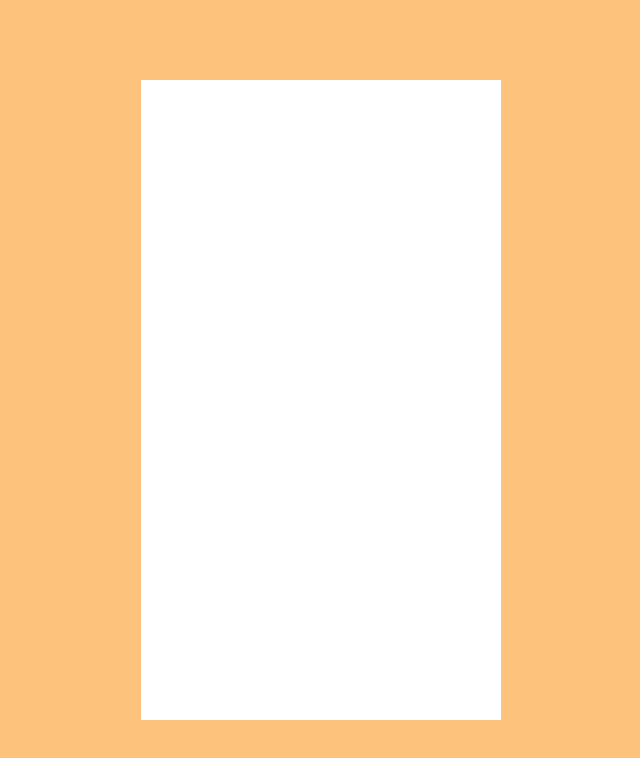
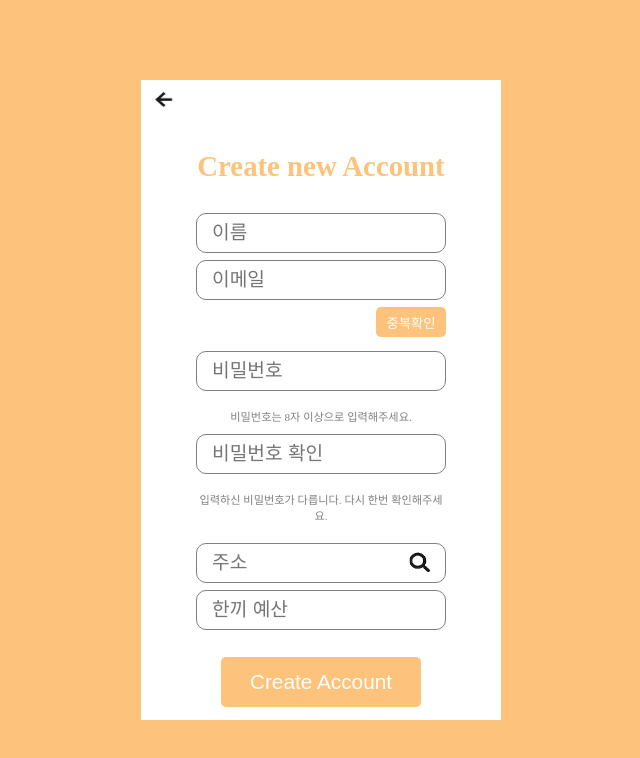
Before and after one commit to codestates/fooding-bot-client, a React (Create React App) app in the folder fooding-bot-app/: page / in a window 1280 px wide. Shown: the top 758 px of the page, without its empty margins (319-959 px from the left). Built offline with nearby package versions, Linux system fonts and the light colour scheme.

Commit message:
test.js delete

```diff
--- a/fooding-bot-app/src/App.js
+++ b/fooding-bot-app/src/App.js
@@ -1,6 +1,6 @@
 import React from "react";
 import './App.css';
-// import SignupContainer from './pages/SignupContainer';
+import SignupContainer from './pages/SignupContainer';
 // import ProfileContainer from './pages/ProfileContainer'
 // import MyFoodingContainer from './pages/MyFoodingContainer';
 // import PasswordContainer from './pages/PasswordContainer';
@@ -12,7 +12,7 @@ class App extends React.Component {
         return (
             <div>
                 <div className='app-background'>
-                    {/* <SignupContainer /> */}
+                    <SignupContainer />
                     {/* <ProfileContainer /> */}
                     {/* <MyFoodingContainer /> */}
                     {/* <PasswordContainer /> */}
```
Also changed, not shown: fooding-bot-app/.eslintrc.js (added), fooding-bot-app/src/pages/test.js (added), 2 other files (tests, documents, lock files or other folders).
